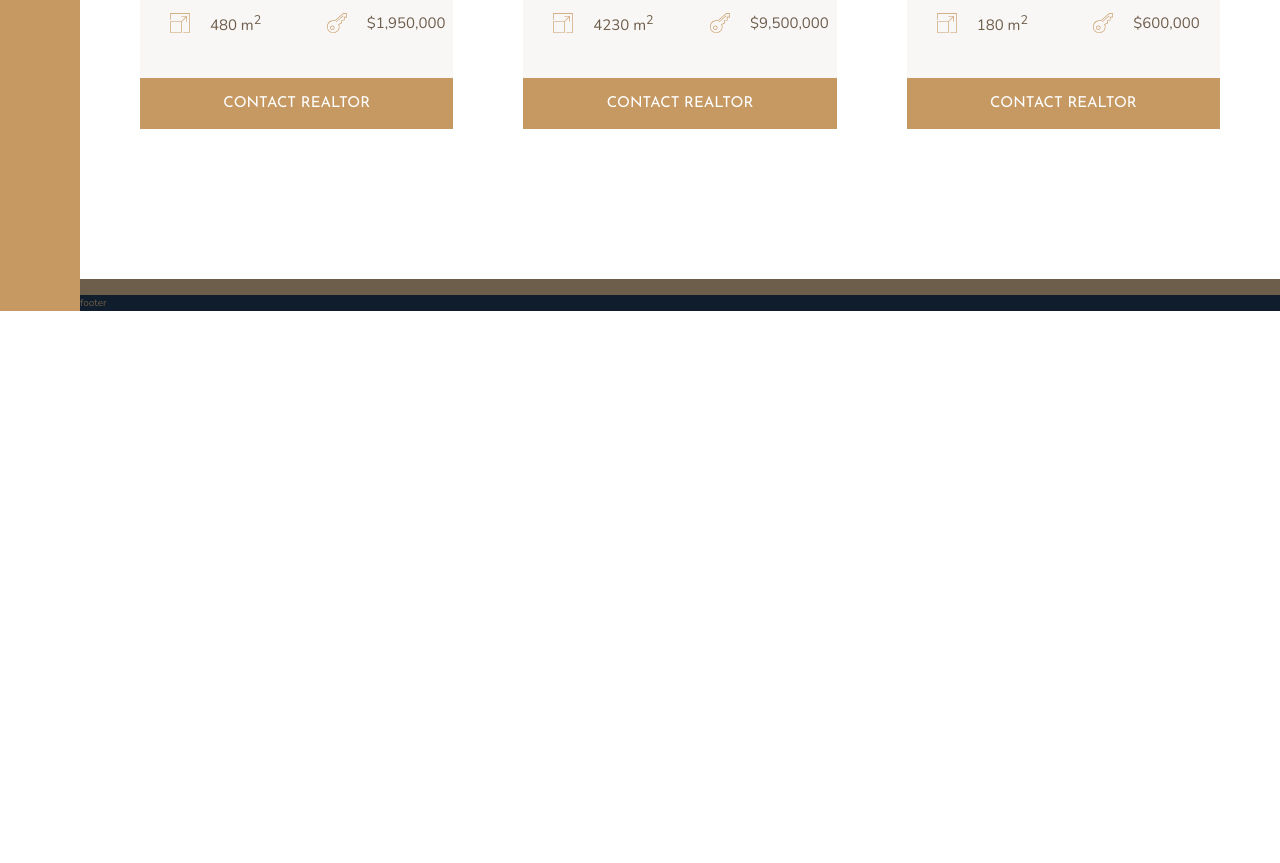
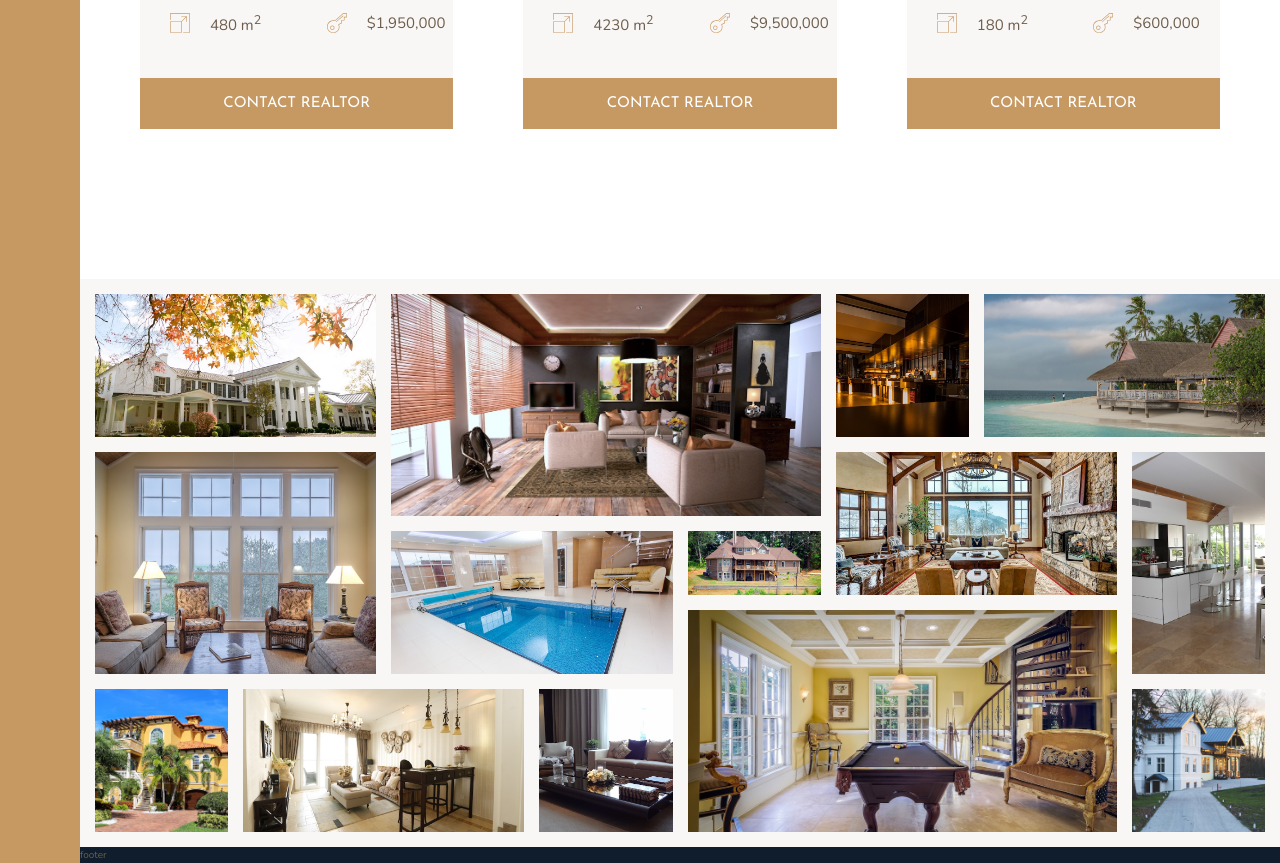
Before and after one commit to UlviShabanbayli/Nexter-webpage, a website: page index.html in a window 1280 px wide. Shown: the part 3218-4081 px from the top of the page. Before the commit the page ends 3529 px from the top, so only its background shows below. Drawn offline with nearby package versions, Linux system fonts and the light colour scheme.

Commit message:
gallery section is added

```diff
--- a/index.html
+++ b/index.html
@@ -306,7 +306,70 @@
       </div>
     </section>
 
-    <section class="gallery">gallery</section>
+    <section class="gallery">
+      <figure class="gallery__item gallery__item--1">
+        <img src="img/gal-1.jpeg" alt="gallery image 1" class="gallery__img" />
+      </figure>
+      <figure class="gallery__item gallery__item--2">
+        <img src="img/gal-2.jpeg" alt="gallery image 2" class="gallery__img" />
+      </figure>
+      <figure class="gallery__item gallery__item--3">
+        <img src="img/gal-3.jpeg" alt="gallery image 3" class="gallery__img" />
+      </figure>
+      <figure class="gallery__item gallery__item--4">
+        <img src="img/gal-4.jpeg" alt="gallery image 4" class="gallery__img" />
+      </figure>
+      <figure class="gallery__item gallery__item--5">
+        <img src="img/gal-5.jpeg" alt="gallery image 5" class="gallery__img" />
+      </figure>
+      <figure class="gallery__item gallery__item--6">
+        <img src="img/gal-6.jpeg" alt="gallery image 6" class="gallery__img" />
+      </figure>
+      <figure class="gallery__item gallery__item--7">
+        <img src="img/gal-7.jpeg" alt="gallery image 7" class="gallery__img" />
+      </figure>
+      <figure class="gallery__item gallery__item--8">
+        <img src="img/gal-8.jpeg" alt="gallery image 8" class="gallery__img" />
+      </figure>
+      <figure class="gallery__item gallery__item--9">
+        <img src="img/gal-9.jpeg" alt="gallery image 9" class="gallery__img" />
+      </figure>
+      <figure class="gallery__item gallery__item--10">
+        <img
+          src="img/gal-10.jpeg"
+          alt="gallery image 10"
+          class="gallery__img"
+        />
+      </figure>
+      <figure class="gallery__item gallery__item--11">
+        <img
+          src="img/gal-11.jpeg"
+          alt="gallery image 11"
+          class="gallery__img"
+        />
+      </figure>
+      <figure class="gallery__item gallery__item--12">
+        <img
+          src="img/gal-12.jpeg"
+          alt="gallery image 12"
+          class="gallery__img"
+        />
+      </figure>
+      <figure class="gallery__item gallery__item--13">
+        <img
+          src="img/gal-13.jpeg"
+          alt="gallery image 13"
+          class="gallery__img"
+        />
+      </figure>
+      <figure class="gallery__item gallery__item--14">
+        <img
+          src="img/gal-14.jpeg"
+          alt="gallery image 14"
+          class="gallery__img"
+        />
+      </figure>
+    </section>
 
     <footer class="footer">footer</footer>
   </body>
--- a/sass/_gallery.scss
+++ b/sass/_gallery.scss
@@ -1,4 +1,77 @@
 .gallery {
-  background: $color-grey-dark-2;
+  background-color: $color-grey-light-1;
   grid-column: full-start / full-end;
+
+  display: grid;
+  grid-template-columns: repeat(8, 1fr);
+  grid-template-rows: repeat(7, 5vw);
+  grid-gap: 1.5rem;
+  padding: 1.5rem;
+
+  &__item {
+    &--1 {
+      grid-row: 1 / span 2;
+      grid-column: 1 / span 2;
+    }
+    &--2 {
+      grid-row: 1 / span 3;
+      grid-column: 3 / span 3;
+    }
+    &--3 {
+      grid-row: 1 / span 2;
+    }
+    &--4 {
+      grid-row: 1 / span 2;
+      grid-column: 7 / -1;
+    }
+    &--5 {
+      grid-row: 3 / span 3;
+      grid-column: 1 / span 2;
+    }
+    &--6 {
+      grid-row: 4 / span 2;
+      grid-column: 3 / span 2;
+    }
+    &--7 {
+      grid-row: 4 / span 1;
+      grid-column: 5 / span 1;
+    }
+    &--8 {
+      grid-row: 3 / span 2;
+      grid-column: 6 / span 2;
+    }
+    &--9 {
+      grid-row: 3 / span 3;
+    }
+
+    &--10 {
+      grid-row: 6 / span 2;
+    }
+    &--11 {
+      grid-row: 6 / span 2;
+      grid-column: 2 / span 2;
+    }
+    &--12 {
+      grid-row: 6 / span 2;
+      grid-column: 4 / span 1;
+    }
+    &--13 {
+      grid-row: 5 / span 3;
+      grid-column: 5 / span 3;
+    }
+    &--13 {
+      grid-row: 5 / span 3;
+      grid-column: 5 / span 3;
+    }
+    &--14 {
+      grid-row: 6 / span 2;
+    }
+  }
+
+  &__img {
+    width: 100%;
+    height: 100%;
+    object-fit: cover;
+    display: block;
+  }
 }
```
Also changed, not shown: css/style.css.
